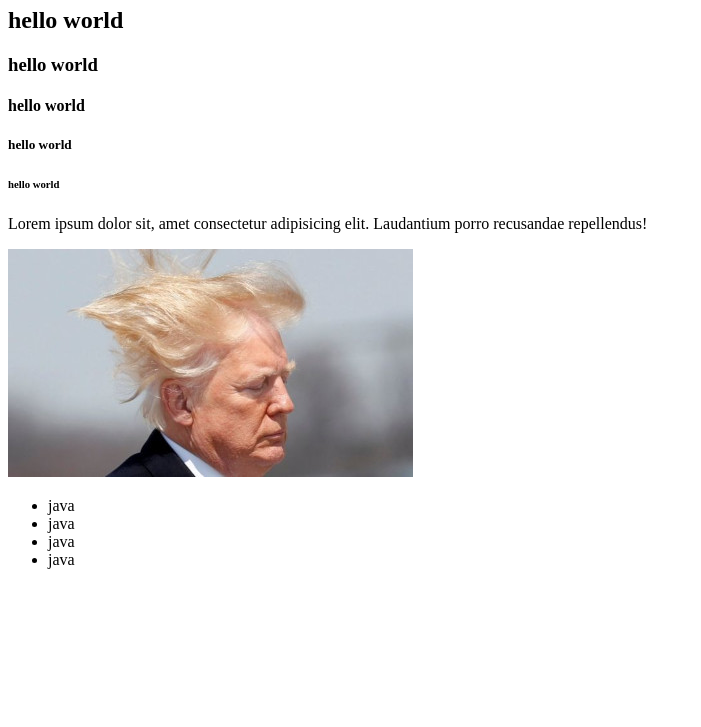
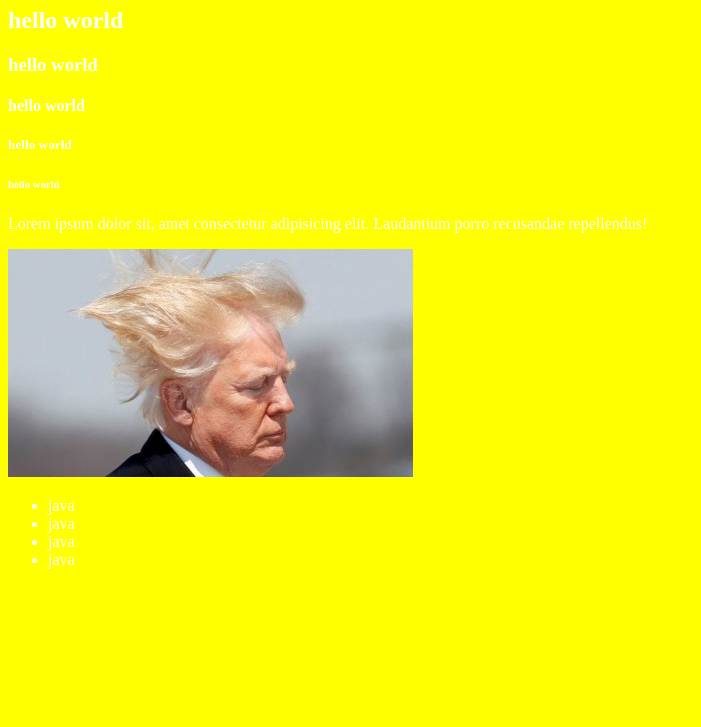
Before and after one commit to Danny4life/my-project, a plain HTML site: page index.html in a window 1280 px wide. Shown: the part 73-800 px from the top of the page, without its empty margins (0-701 px from the left). Drawn offline with Linux system fonts and the light colour scheme.

Commit message:
editing files

```diff
--- a/index.html
+++ b/index.html
@@ -4,6 +4,7 @@
     <meta charset="UTF-8">
     <meta http-equiv="X-UA-Compatible" content="IE=edge">
     <meta name="viewport" content="width=device-width, initial-scale=1.0">
+    <link rel="stylesheet" href="style.css">
     <title>Document</title>
 </head>
 <body>
--- /dev/null
+++ b/style.css
@@ -0,0 +1,4 @@
+body {
+    background-color: yellow;
+    color: white;
+}
```
